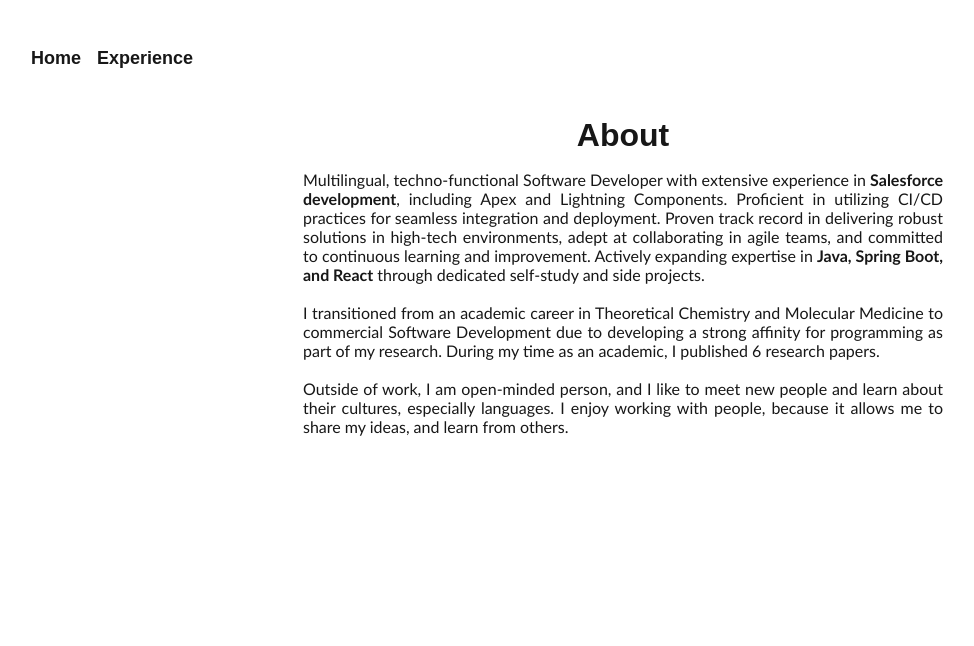
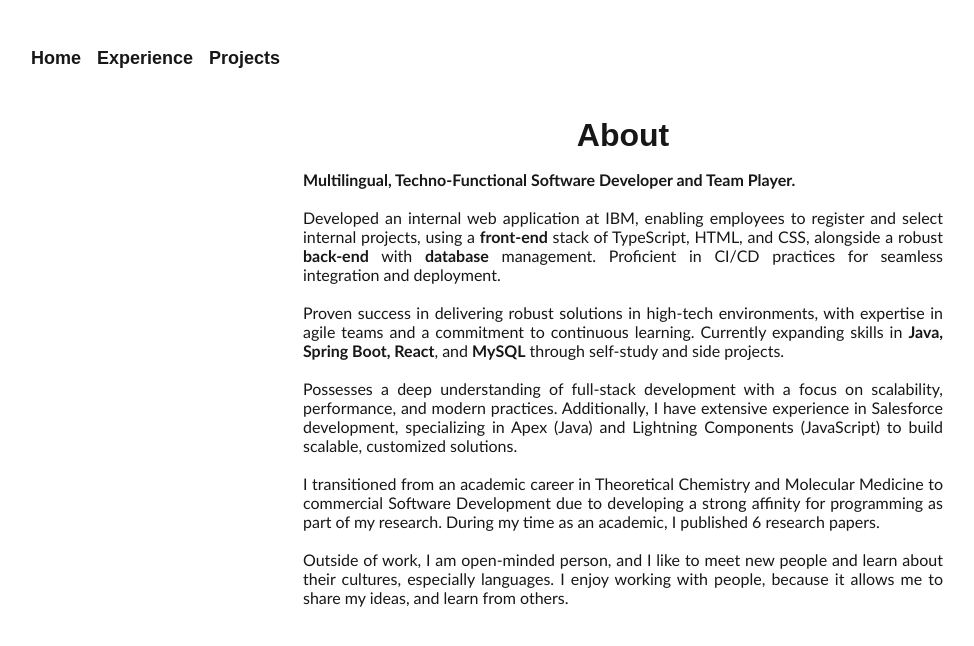
Before and after one commit to IT-Tsai/my-spa, a Next.js app: page / in a window 1280 px wide. Shown: the top 646 px of the page, without its empty margins (17-991 px from the left). Built offline with nearby package versions, Linux system fonts and the light colour scheme.

Commit message:
Add projects

```diff
--- a/src/app/experience/page.tsx
+++ b/src/app/experience/page.tsx
@@ -18,7 +18,7 @@ const ExperiencePage = () => {
           <li>Data Analysis and Migration Script Development</li>
         </ul>
         <p>Technologies Used: <br />
-          <b>Salesforce (Apex, Lightning), Java, JavaScript, MuleSoft, SOQL, JIRA, Git, Slack</b></p>
+          <b>Salesforce (Apex, Lightning), Java, JavaScript, MuleSoft, SQL, JIRA, Git, Slack</b></p>
         <ul>Achieved:
           <li>Salesforce 2021 Partner Innovation Award for Services to Government & Public Sector: HSE for Republic of Ireland</li>
           <li>2022 MCA Awards for &apos;Change and Transformation in the Public Sector&apos;</li>
@@ -40,7 +40,7 @@ const ExperiencePage = () => {
           <li>Data Analysis and Migration Script Development</li>
         </ul>
         <p>Technologies Used: <br />
-          <b>Salesforce (Apex, Lightning), Java, JavaScript, SOQL, JIRA, Slack</b></p>
+          <b>Salesforce (Apex, Lightning), Java, JavaScript, SQL, JIRA, Slack</b></p>
         <ul>Achieved:
           <li>Migrated Poliswijzer from Salesforce Class to Lightning and enhanced their system&apos;s performance and user experience</li>
         </ul>
--- a/src/app/page.tsx
+++ b/src/app/page.tsx
@@ -4,7 +4,13 @@ const HomePage = () => {
   return <div className={classes.container}>
     <h1>About</h1>
     <p className={classes.paragraph}>
-      Multilingual, techno-functional Software Developer with extensive experience in <b>Salesforce development</b>, including Apex and Lightning Components. Proficient in utilizing CI/CD practices for seamless integration and deployment. Proven track record in delivering robust solutions in high-tech environments, adept at collaborating in agile teams, and committed to continuous learning and improvement. Actively expanding expertise in <b>Java, Spring Boot, and React</b> through dedicated self-study and side projects.<br /><br />
+      <b>Multilingual, Techno-Functional Software Developer and Team Player.</b><br /><br />
+
+      Developed an internal web application at IBM, enabling employees to register and select internal projects, using a <b>front-end</b> stack of TypeScript, HTML, and CSS, alongside a robust <b>back-end</b> with <b>database</b> management. Proficient in CI/CD practices for seamless integration and deployment.<br /><br />
+
+      Proven success in delivering robust solutions in high-tech environments, with expertise in agile teams and a commitment to continuous learning. Currently expanding skills in <b>Java, Spring Boot, React</b>, and  <b>MySQL</b> through self-study and side projects.<br /><br />
+
+      Possesses a deep understanding of full-stack development with a focus on scalability, performance, and modern practices. Additionally, I have extensive experience in Salesforce development, specializing in Apex (Java) and Lightning Components (JavaScript) to build scalable, customized solutions.<br /><br />
 
       I transitioned from an academic career in Theoretical Chemistry and Molecular Medicine to commercial Software Development due to developing a strong affinity for programming as part of my research. During my time as an academic, I published 6 research papers.<br /><br />
 
--- /dev/null
+++ b/src/app/projects/page.module.css
@@ -0,0 +1,14 @@
+.container {
+  display: flex;
+  flex-direction: column;
+  justify-content: center;
+  align-items: center;
+  gap: 1rem;
+}
+
+.projects {
+  display: flex;
+  flex-direction: column;
+  width: 50%;
+  gap: 2rem;
+}
--- a/src/components/Header.tsx
+++ b/src/components/Header.tsx
@@ -6,6 +6,7 @@ const Header = () => {
     <div className={classes.left}>
       <Link className={classes.link} href="/">Home</Link>
       <Link className={classes.link} href="/experience">Experience</Link>
+      <Link className={classes.link} href="/projects">Projects</Link>
     </div>
   </div>
 }
```
Also changed, not shown: src/app/projects/page.tsx (added, +19 -0 lines), 1 other file (tests, documents, lock files or other folders).
